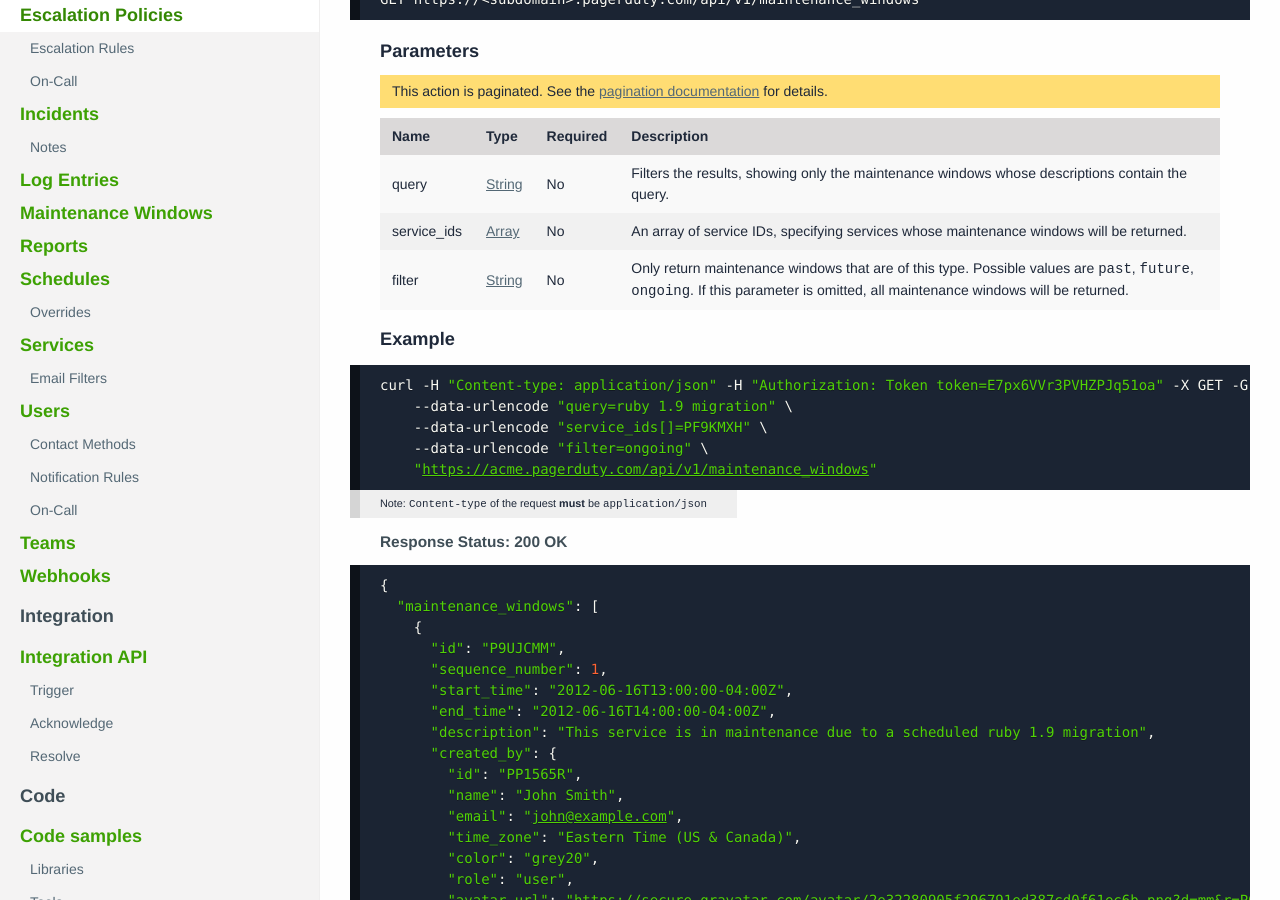
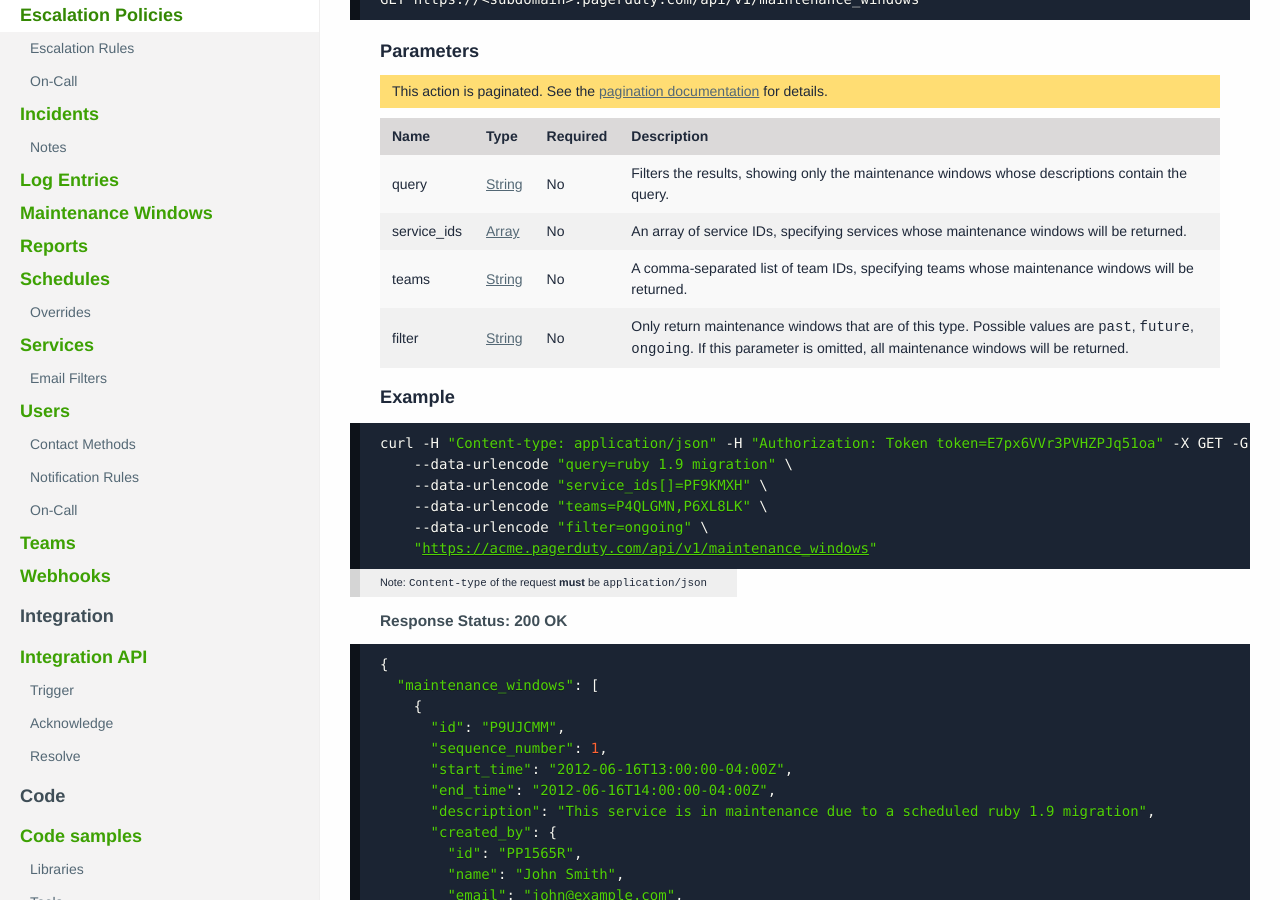
Before and after one commit to h4dz/devdocs, a Jekyll site: the page built from source/documentation/rest/maintenance_windows/list.html, in a window 1280 px wide and 900 px high, scrolled down 307 px. Built offline with Jekyll 4.4.1, drawn with Linux system fonts in a browser that asks for light colours; some web fonts are replaced.

Commit message:
Added teams parameter and example to maintenance_windows#list
[IN-169]

```diff
--- a/source/documentation/rest/maintenance_windows/list.html
+++ b/source/documentation/rest/maintenance_windows/list.html
@@ -88,6 +88,20 @@ GET https://<span class="base_url contenteditable persist" contenteditable="true
         </tr>
         <tr>
           <td>
+            teams
+          </td>
+          <td>
+            <a href="/documentation/rest/types#string">String</a>
+          </td>
+          <td>
+            No
+          </td>
+          <td>
+            A comma-separated list of team IDs, specifying teams whose maintenance windows will be returned.
+          </td>
+        </tr>
+        <tr>
+          <td>
             filter
           </td>
           <td>
@@ -110,6 +124,7 @@ GET https://<span class="base_url contenteditable persist" contenteditable="true
 <code class="prettyprint language-bash curl">curl -H "Content-type: application/json" -H "Authorization: Token token=<span class="base_auth_token contenteditable persist" contenteditable="true">E7px6VVr3PVHZPJq51oa</span>" -X GET -G \
     --data-urlencode "query=<span class='curl_params-query contenteditable' contenteditable='true'>ruby 1.9 migration</span>" \
     --data-urlencode "service_ids[]=<span class='curl_params-service_ids contenteditable' contenteditable='true'>PF9KMXH</span>" \
+    --data-urlencode "teams=<span class='curl_params-teams contenteditable' contenteditable='true'>P4QLGMN,P6XL8LK</span>" \
     --data-urlencode "filter=<span class='curl_params-filter contenteditable' contenteditable='true'>ongoing</span>" \
     "https://<span class="base_url contenteditable persist" contenteditable="true">acme</span>.pagerduty.com/api/v1/maintenance_windows"</code>
 </pre>
```
